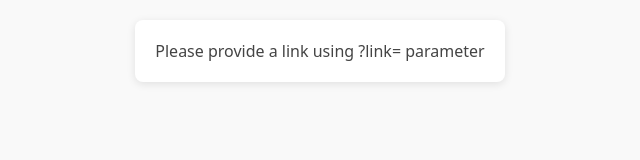
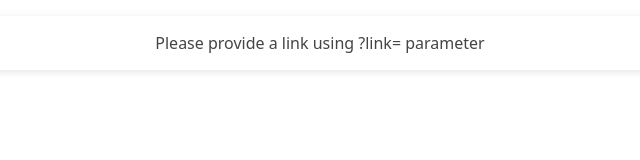
Before and after one commit to ayush-wootz/resourcefit, a plain HTML site: page index.html in a window 1280 px wide. Shown: the whole page, without its empty margins (320-960 px from the left). Drawn offline with Linux system fonts and the light colour scheme.

Commit message:
Update index.html ver 6

```diff
--- a/index.html
+++ b/index.html
@@ -2,12 +2,16 @@
 <html lang="en">
 <head>
     <meta charset="UTF-8">
-    <meta name="viewport" content="width=device-width, initial-scale=1.0">
+    <meta name="viewport" content="width=device-width, initial-scale=1.0, maximum-scale=1.0, user-scalable=no">
     <title>Link Embed</title>
     <style>
-        html, body {
+        * {
             margin: 0;
             padding: 0;
+            box-sizing: border-box;
+        }
+
+        html, body {
             width: 100%;
             height: 100%;
             overflow: hidden;
@@ -15,15 +19,6 @@
 
         #container {
             width: 100%;
-            height: 100%;
-            display: flex;
-            justify-content: center;
-            align-items: flex-start;
-            background: #F9F9F9;
-        }
-
-        #frame-container {
-            width: min(100%, 600px);
             height: 100%;
             position: relative;
             overflow: hidden;
@@ -36,12 +31,12 @@
         }
 
         .error {
-            padding: 20px;
-            margin: 20px;
+            padding: 16px;
+            margin: 16px;
             background: white;
             border-radius: 8px;
             box-shadow: 0 2px 8px rgba(0,0,0,0.1);
-            font-family: system-ui, -apple-system, BlinkMacSystemFont, 'Segoe UI', sans-serif;
+            font-family: system-ui, sans-serif;
             color: #444;
             text-align: center;
         }
@@ -49,13 +44,11 @@
 </head>
 <body>
     <div id="container">
-        <div id="frame-container">
-            <iframe id="embeddedLink"></iframe>
-        </div>
+        <iframe id="embeddedLink"></iframe>
     </div>
 
     <script>
-        function init() {
+        function initializeEmbed() {
             const urlParams = new URLSearchParams(window.location.search);
             const link = urlParams.get('link');
             const container = document.getElementById('container');
@@ -73,7 +66,7 @@
             }
         }
 
-        init();
+        initializeEmbed();
     </script>
 </body>
 </html>
```
